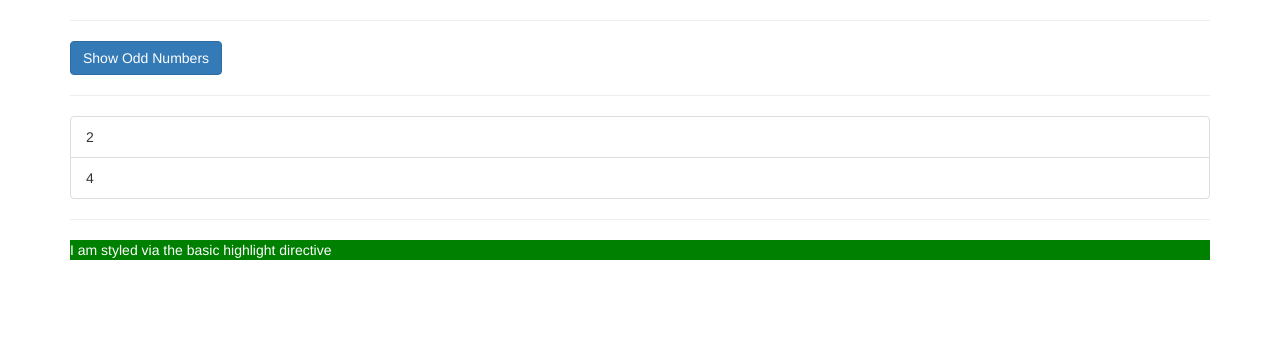
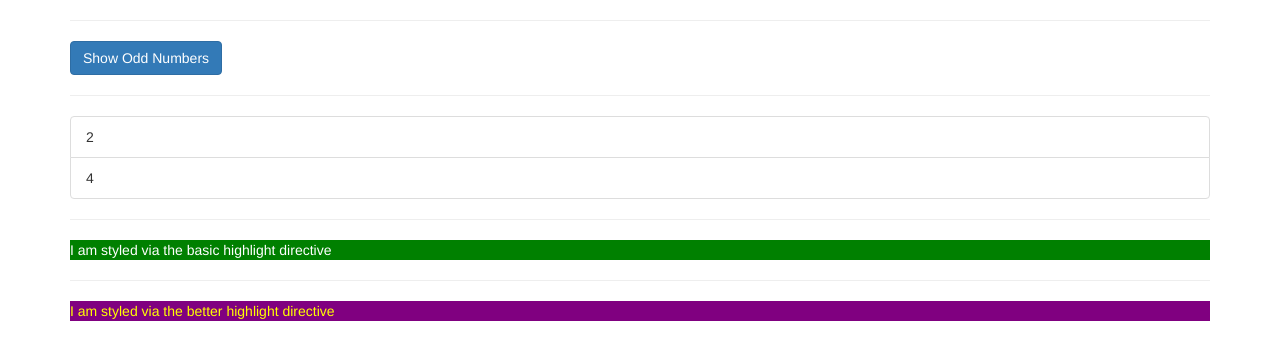
Before and after one commit to kubilaye/ng-assignments, an Angular app in the folder assignment-odd/: page / in a window 1280 px wide. Shown: the top 360 px of the page. Built offline with nearby package versions, Linux system fonts and the light colour scheme.

Commit message:
using angular renderer while creating directives in order to prevent accessing to the dom directly

```diff
--- a/assignment-odd/src/app/app.component.html
+++ b/assignment-odd/src/app/app.component.html
@@ -24,6 +24,8 @@
       </ul>
       <hr />
       <p appBasicHighlight>I am styled via the basic highlight directive</p>
+      <hr />
+      <p appBetterHighlight>I am styled via the better highlight directive</p>
     </div>
   </div>
 </div>
--- a/assignment-odd/src/app/app.module.ts
+++ b/assignment-odd/src/app/app.module.ts
@@ -4,12 +4,14 @@ import { NgModule } from '@angular/core';
 
 import { AppComponent } from './app.component';
 import {BasicHighlightDirective} from './basic-highlight/basic-highlight.directive';
+import { BetterHighlightDirective } from './better-highlight/better-highlight.directive';
 
 
 @NgModule({
   declarations: [
     AppComponent,
-    BasicHighlightDirective
+    BasicHighlightDirective,
+    BetterHighlightDirective
   ],
   imports: [
     BrowserModule
--- /dev/null
+++ b/assignment-odd/src/app/better-highlight/better-highlight.directive.ts
@@ -0,0 +1,15 @@
+import {Directive, ElementRef, OnInit, Renderer2} from '@angular/core';
+
+@Directive({
+  selector: '[appBetterHighlight]'
+})
+export class BetterHighlightDirective implements OnInit {
+
+  constructor(private elementRef: ElementRef, private renderer: Renderer2) { }
+
+  ngOnInit() {
+    this.renderer.setStyle(this.elementRef.nativeElement, 'background-color', 'purple');
+    this.renderer.setStyle(this.elementRef.nativeElement, 'color', 'yellow');
+  }
+
+}
```
